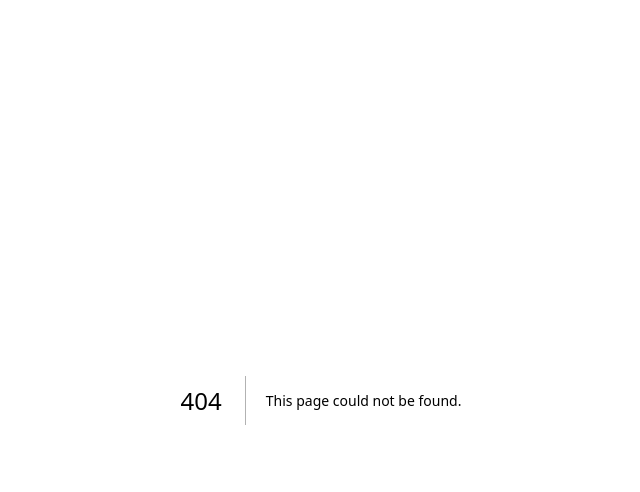
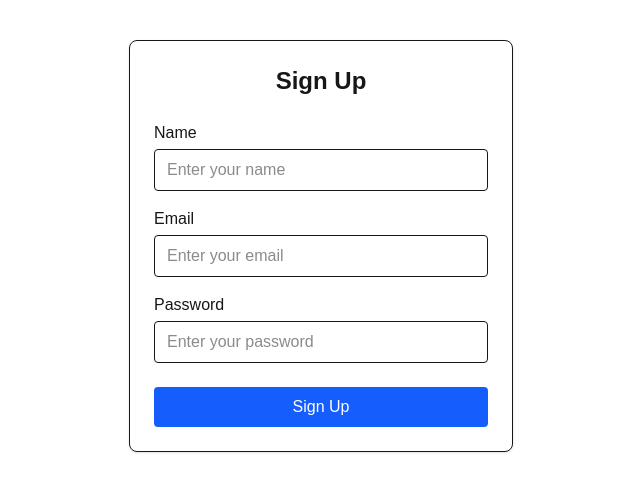
Before and after one commit to ShreenidhiHD/nextjsapp, a Next.js app: page /signup in a window 1280 px wide. Before the commit this address had no page. Shown: the top 492 px of the page, without its empty margins (319-959 px from the left). Built offline with nearby package versions, Linux system fonts and the light colour scheme.

Commit message:
added signup ui
i have created signup page

```diff
--- /dev/null
+++ b/src/app/signup/page.tsx
@@ -0,0 +1,42 @@
+export default function Signup() {
+  return (
+    <div className="max-w-sm mx-auto mt-10 p-6 border rounded-lg shadow">
+      <h2 className="text-2xl font-bold text-center mb-6">Sign Up</h2>
+      <form>
+        <div className="mb-4">
+          <label className="block mb-1 font-medium" htmlFor="name">Name</label>
+          <input
+            type="text"
+            id="name"
+            className="w-full border rounded px-3 py-2"
+            placeholder="Enter your name"
+          />
+        </div>
+
+        <div className="mb-4">
+          <label className="block mb-1 font-medium" htmlFor="email">Email</label>
+          <input
+            type="email"
+            id="email"
+            className="w-full border rounded px-3 py-2"
+            placeholder="Enter your email"
+          />
+        </div>
+
+        <div className="mb-6">
+          <label className="block mb-1 font-medium" htmlFor="password">Password</label>
+          <input
+            type="password"
+            id="password"
+            className="w-full border rounded px-3 py-2"
+            placeholder="Enter your password"
+          />
+        </div>
+
+        <button className="w-full bg-blue-600 text-white py-2 rounded hover:bg-blue-700">
+          Sign Up
+        </button>
+      </form>
+    </div>
+  );
+}
```
